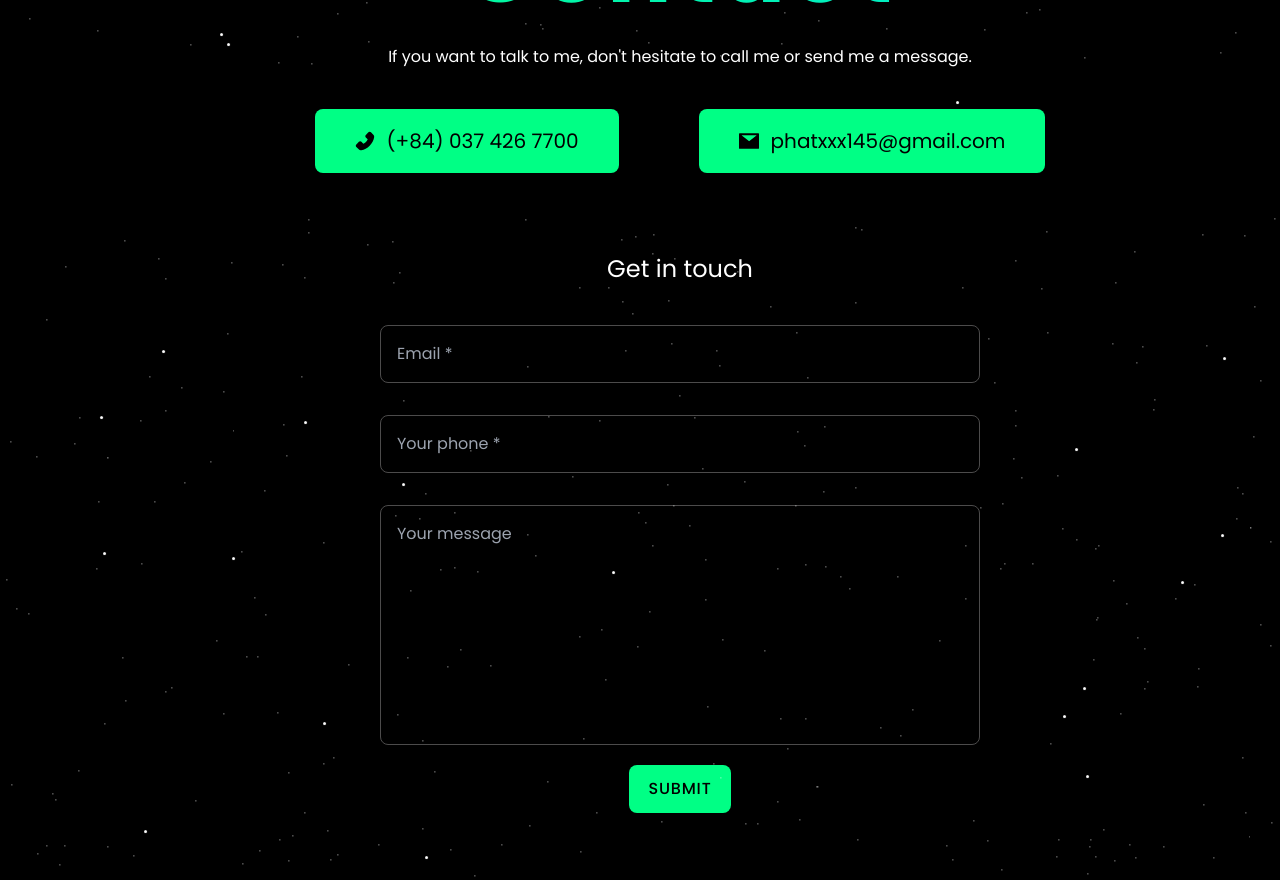
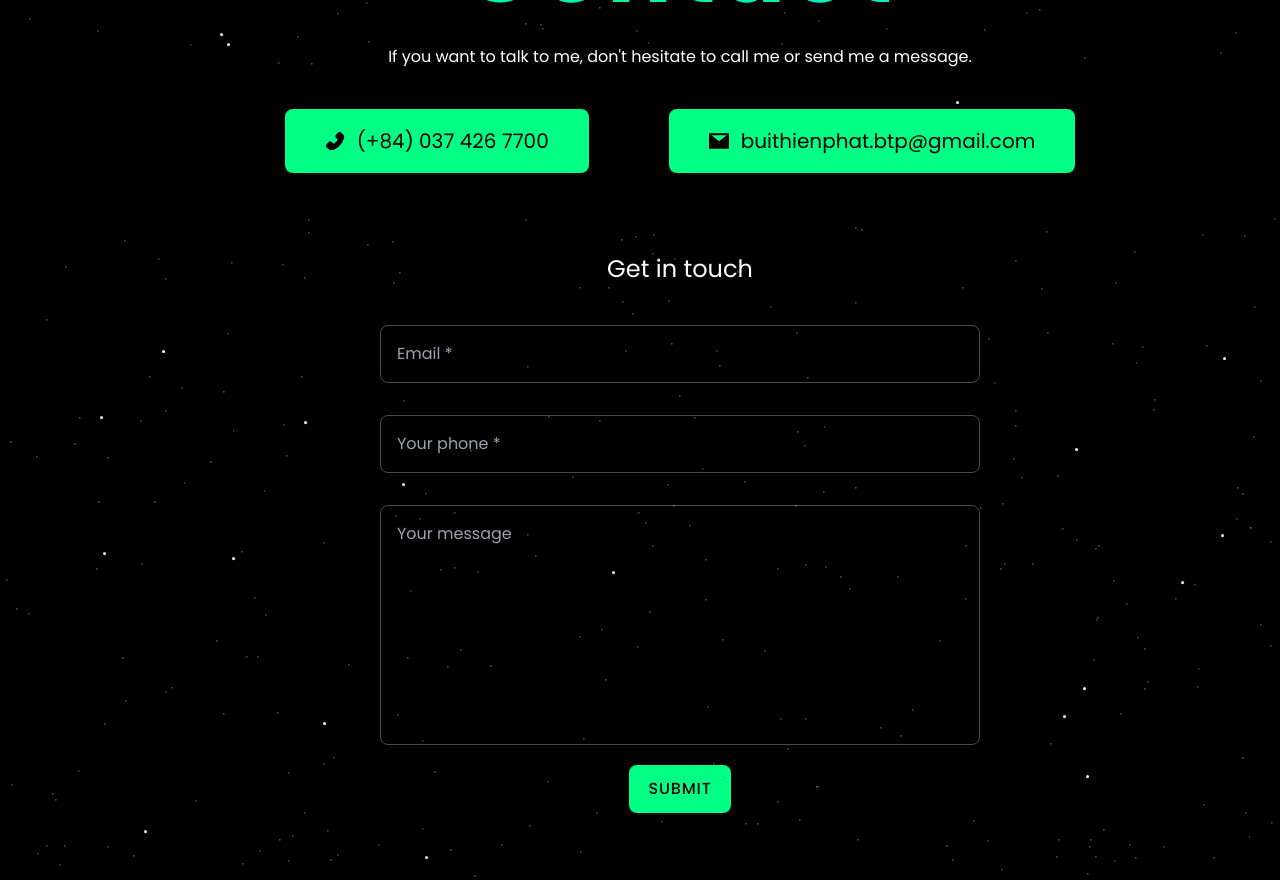
Before and after one commit to buithienphat/Portfolio, a React (Vite) app: page / in a window 1280 px wide. Shown: the part 2340-3220 px from the top of the page. Built offline with nearby package versions, Linux system fonts and the light colour scheme; a web font is replaced by a local one.

Commit message:
change email

```diff
--- a/src/components/About/computerstyle.css
+++ b/src/components/About/computerstyle.css
@@ -100,16 +100,16 @@
     content: "█";
   }
   25% {
-        content: "[phat ~]";
+    content: "[bui ~]";
   }
   50% {
-        content: "[phatxxx@ ~█]  ";
+    content: "[buithienphat ~█]  ";
   }
   75% {
-        content: "[phatxxx@gmail.com ~] ";
+    content: "[buithienphat.btp@gmail.com ~] ";
   }
   100% {
-        content: "[phatxxx@gmail.com ~] █";
+    content: "[buithienphat.btp@gmail.com ~] █";
   }
 }
 .word {
--- a/src/components/Contact/index.jsx
+++ b/src/components/Contact/index.jsx
@@ -25,8 +25,8 @@ const Contact = () => {
           Contact
         </h2>
         <p>
-                    If you want to talk to me, don't hesitate to call me or send
-                    me a message.
+          If you want to talk to me, don't hesitate to call me or send me a
+          message.
         </p>
         <div className="flex justify-center gap-20 text-xl mt-10 max-lg:flex-col max-lg:items-center max-lg:gap-5 max-lg:justify-center">
           <a
@@ -36,10 +36,10 @@ const Contact = () => {
             <PhoneFilled /> <span>(+84) 037 426 7700</span>
           </a>
           <a
-                        href="mailto:phatxxx145@gmail.com.com"
+            href="mailto:buithienphat.btp@gmail.com"
             className="flex items-center gap-3 px-10 bg-[#00ff85] rounded-lg h-16 text-black"
           >
-                        <MailFilled /> <span>phatxxx145@gmail.com</span>
+            <MailFilled /> <span>buithienphat.btp@gmail.com</span>
           </a>
         </div>
       </div>
```
Also changed, not shown: 1 other file (tests, documents, lock files or other folders). Lines whose indentation alone changed are shown as unchanged.
